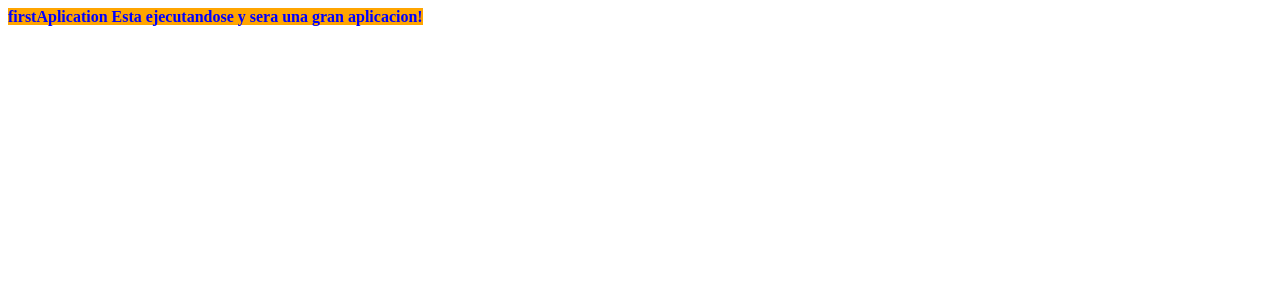
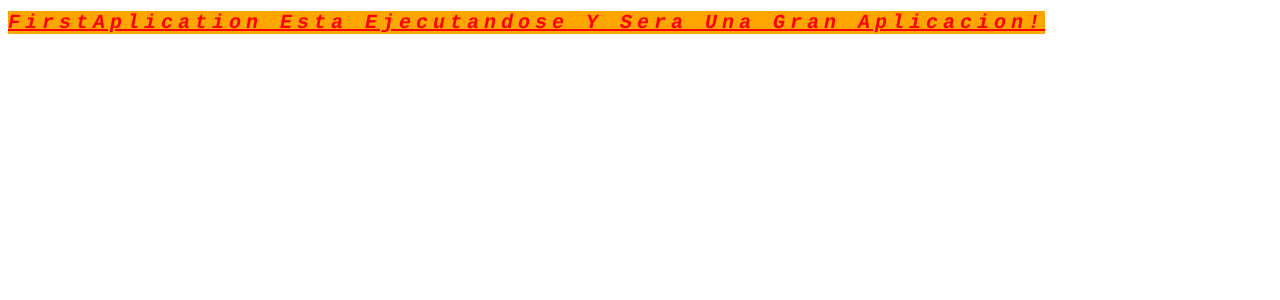
Before and after one commit to ndrr15/firstAplication, an Angular app: page / in a window 1280 px wide. Shown: the top 300 px of the page. Built offline with nearby package versions, Linux system fonts and the light colour scheme.

Commit message:
se cambia css

```diff
--- a/src/app/app.component.css
+++ b/src/app/app.component.css
@@ -1,5 +1,15 @@
 span {
-    color: blue;
     background-color: orange;
-    font-weight: bold;
+    color:red;
+    font-size:20px;
+    font-family:Courier;
+    font-weight:bold;
+    font-style:italic;
+    line-height:30px;
+    letter-spacing:5px;
+    text-decoration:underline;
+    text-transform:capitalize;
+    text-align:left;
+    text-indent:30px;
+
 }
```
